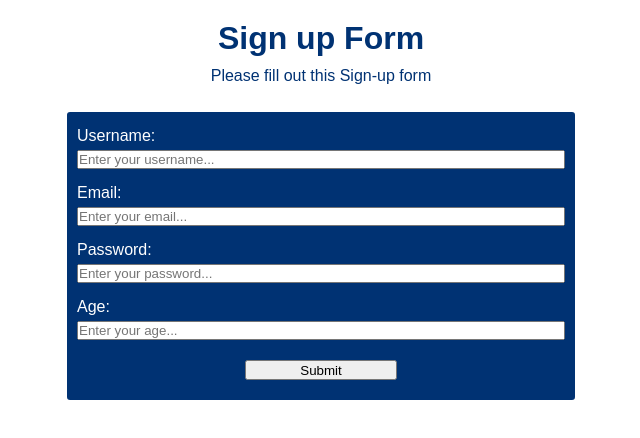
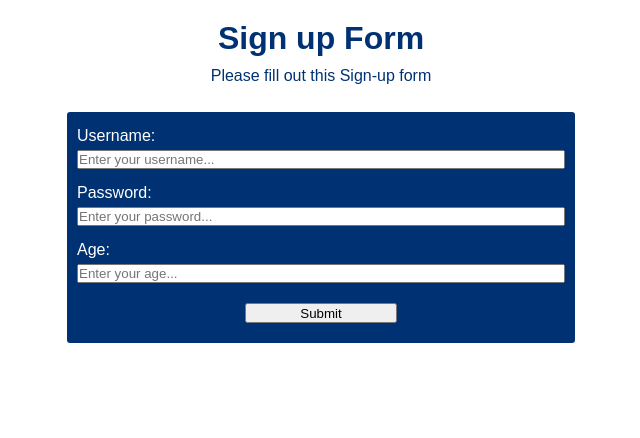
Before and after one commit to gherron94/MyFlashcards, a React (Vite) app: page /sign-up in a window 1280 px wide. Shown: the top 438 px of the page, without its empty margins (319-959 px from the left). Built offline with nearby package versions, Linux system fonts and the light colour scheme; no server answers.

Commit message:
added link to main page

```diff
--- a/src/SignInPage.tsx
+++ b/src/SignInPage.tsx
@@ -18,7 +18,7 @@ const SignInPage: FC = () => {
 				<main>
 					<div className="sign-buttons">
 						<button>Sign In</button>
-						<NavLink to="/sign-up" target="_blank">
+						<NavLink to="/sign-up">
 							<button>Sign Up</button>
 						</NavLink>
 					</div>
--- a/src/components/SignUpForm.tsx
+++ b/src/components/SignUpForm.tsx
@@ -1,34 +1,43 @@
-import { FC, useEffect, useState } from "react";
+import { FC, useState } from "react";
 import axios from "axios";
+import { NavLink } from "react-router-dom";
 
 const SignUpForm: FC = () => {
 	const [username, setUsername] = useState<string>("");
-	const [email, setEmail] = useState<string>("");
+	// const [email, setEmail] = useState<string>("");
 	const [password, setPassword] = useState<string>("");
 	const [age, setAge] = useState<string>("");
+	const [usernameExists, setUsernameExists] = useState<boolean>(false);
 
 	const handleSubmit = (event: React.FormEvent<HTMLFormElement>): void => {
 		event.preventDefault();
-		axios.post("https://language-app-backend.onrender.com/api/users", {
-			username: username,
-			email: email,
-			password: password,
-			age: Number(age),
-		});
+		axios
+			.post("https://language-app-backend.onrender.com/api/users", {
+				username: username,
+				password: password,
+				age: Number(age),
+			})
+			.catch(({ response }) => {
+				if (response.data.msg === "Username already exists")
+					setUsernameExists(true);
+			});
+
+		if (!usernameExists) {
+			{
+				<NavLink to="/home"></NavLink>;
+			}
+		}
+		axios
+			.get("https://language-app-backend.onrender.com/api/users")
+			.then(({ data }) => {
+				console.log(data);
+			});
+		console.log(usernameExists);
 
 		setUsername("");
-		setEmail("");
 		setPassword("");
 		setAge("");
 	};
-
-	useEffect(() => {
-		axios
-			.get("https://language-app-backend.onrender.com/api/users")
-			.then(({ data }) => {
-				console.log(data.users);
-			});
-	}, []);
 
 	return (
 		<>
@@ -45,24 +54,12 @@ const SignUpForm: FC = () => {
 						<input
 							onChange={(event: React.ChangeEvent<HTMLInputElement>) => {
 								setUsername(event.currentTarget.value);
+								setUsernameExists(false);
 							}}
 							value={username}
 							type="text"
 							id="username"
 							placeholder="Enter your username..."
-							required
-						/>
-						<label id="email-label" htmlFor="email">
-							Email:
-						</label>
-						<input
-							onChange={(event: React.ChangeEvent<HTMLInputElement>) => {
-								setEmail(event.currentTarget.value);
-							}}
-							value={email}
-							type="email"
-							id="email"
-							placeholder="Enter your email..."
 							required
 						/>
 						<label id="password-label" htmlFor="password">
@@ -71,6 +68,7 @@ const SignUpForm: FC = () => {
 						<input
 							onChange={(event: React.ChangeEvent<HTMLInputElement>) => {
 								setPassword(event.currentTarget.value);
+								setUsernameExists(false);
 							}}
 							value={password}
 							type="password"
@@ -84,6 +82,7 @@ const SignUpForm: FC = () => {
 						<input
 							onChange={(event: React.ChangeEvent<HTMLInputElement>) => {
 								setAge(event.currentTarget.value);
+								setUsernameExists(false);
 							}}
 							value={age}
 							type="number"
@@ -93,77 +92,13 @@ const SignUpForm: FC = () => {
 							placeholder="Enter your age..."
 						/>
 					</fieldset>
-					{/* <fieldset>
-						<label htmlFor="dropdown">How did you hear about us?</label>
-						<select id="dropdown">
-							<option value="">select</option>
-							<option value="1">Friend/Family</option>
-							<option value="2">Our website</option>
-							<option value="3">Social Media</option>
-							<option value="4">Google</option>
-							<option value="5">Other</option>
-						</select>
-					</fieldset>
-					<fieldset>
-						<legend>
-							Which of the below do you use?{" "}
-							<small>(select all that apply)</small>
-						</legend>
-						<label htmlFor="1">
-							<input
-								id="1"
-								className="inline"
-								value="1"
-								type="checkbox"
-								name="1"
-							/>
-							Facebook
-						</label>
-						<label htmlFor="2">
-							<input
-								id="2"
-								className="inline"
-								value="2"
-								type="checkbox"
-								name="2"
-							/>
-							Twitter
-						</label>
-						<label htmlFor="3">
-							<input
-								id="3"
-								className="inline"
-								value="3"
-								type="checkbox"
-								name="3"
-							/>
-							Instagtam
-						</label>
-						<label htmlFor="4">
-							<input
-								id="4"
-								className="inline"
-								value="4"
-								type="checkbox"
-								name="4"
-							/>
-							Reddit
-						</label>
-						<label htmlFor="5">
-							<input
-								id="5"
-								className="inline"
-								value="5"
-								type="checkbox"
-								name="5"
-							/>
-							Whatsapp
-						</label>
-					</fieldset> */}
 					<button type="submit" id="submit" name="submit">
 						Submit
 					</button>
 				</form>
+				{usernameExists ? (
+					<p className="username-error">Username already exists</p>
+				) : null}
 			</main>
 		</>
 	);
--- a/src/styles/SignUpForm.css
+++ b/src/styles/SignUpForm.css
@@ -48,3 +48,8 @@
 	width: 30%;
 	height: 20px;
 }
+
+.username-error {
+	text-align: center;
+	color: red;
+}
```
